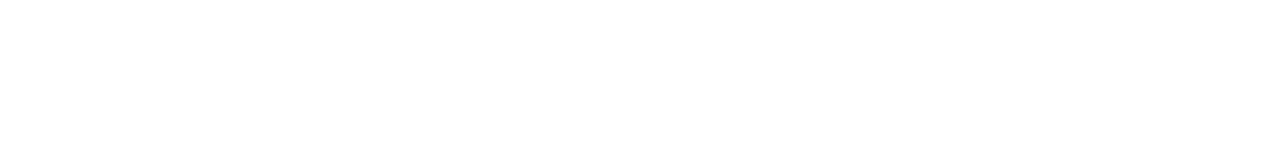
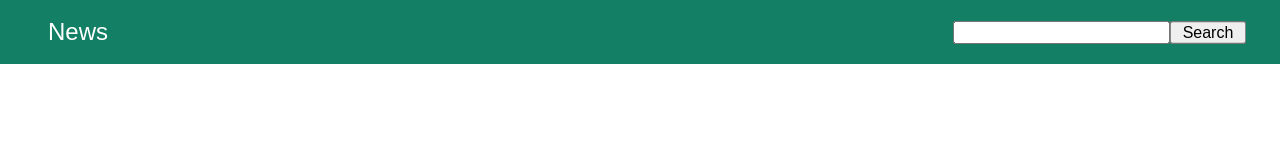
Before and after one commit to abhayV420/News-Search-App, a plain HTML site: page index.html in a window 1280 px wide. Drawn offline with Linux system fonts and the light colour scheme.

Commit message:
Started working on html and css files

```diff
--- a/index.html
+++ b/index.html
@@ -3,11 +3,22 @@
 <head>
     <meta charset="UTF-8">
     <meta name="viewport" content="width=device-width, initial-scale=1.0">
-    <title>Document</title>
+    <title>News Portal</title>
     <link rel="stylesheet" href="style.css">
 </head>
 <body>
+    <div class="container">
 
+        <nav id="nav-bar">
+            <a href="index.html">News</a>
+            <div id="search-section">
+                <input type="text" name="seacrh-bar" id="search-bar">
+                <button id="s-btn">Search</button>
+            </div>
+
+        </nav>
+
+    </div>
 
     <script src="script.js"></script>
 </body>
--- a/style.css
+++ b/style.css
@@ -0,0 +1,49 @@
+*{
+    margin: 0%;
+    padding: 0%;
+    box-sizing: border-box;
+    font-family: Arial, Helvetica, sans-serif;
+}
+
+html, body{
+    height: 100vh;
+    width: 100vw;
+}
+
+.container{
+    height: 100%;
+    width: 100%;
+}
+
+#nav-bar{
+    width: 100%;
+    background-color: #138065;
+    display: flex;
+    justify-content: space-between;
+    align-items: center;
+    min-height: 8%;
+}
+
+.container #nav-bar a{
+    text-decoration: none;
+    color: white;
+    font-size: 1.50rem;
+    margin-left: 3rem;
+}
+
+#search-section{
+    height: 100%;
+    display: flex;
+    justify-content: center;
+    align-items: center;
+    gap: 1.50rem;
+    margin-right: 2.5rem;
+}
+
+#search-section #search-bar, #s-btn{
+    transform: scale(1.2);
+}
+
+#s-btn{
+    width: 4rem;
+}
```
